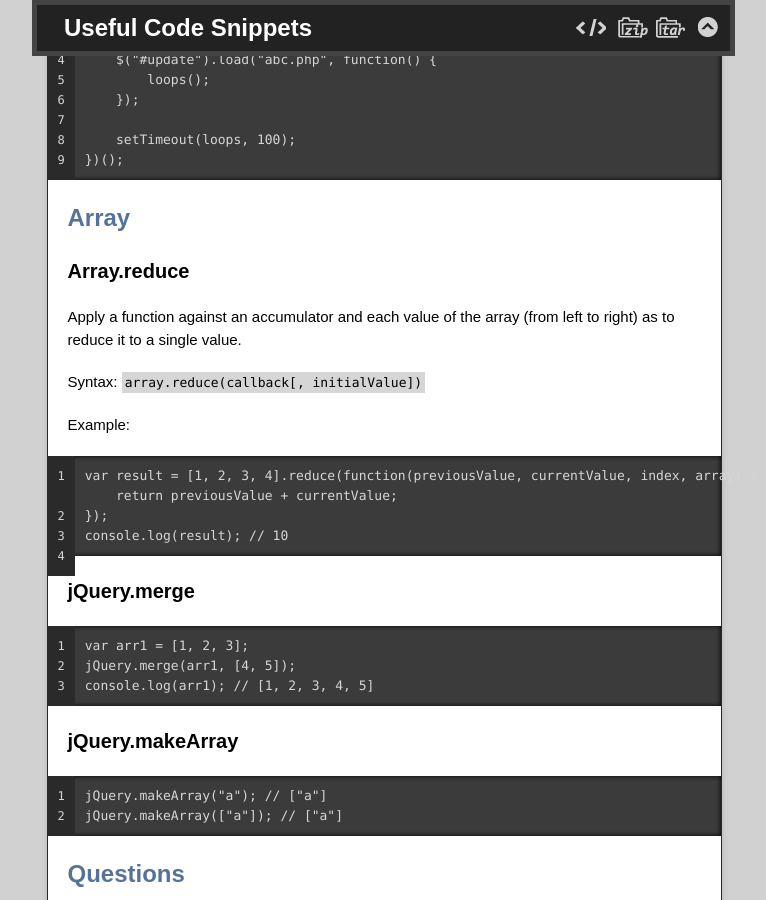
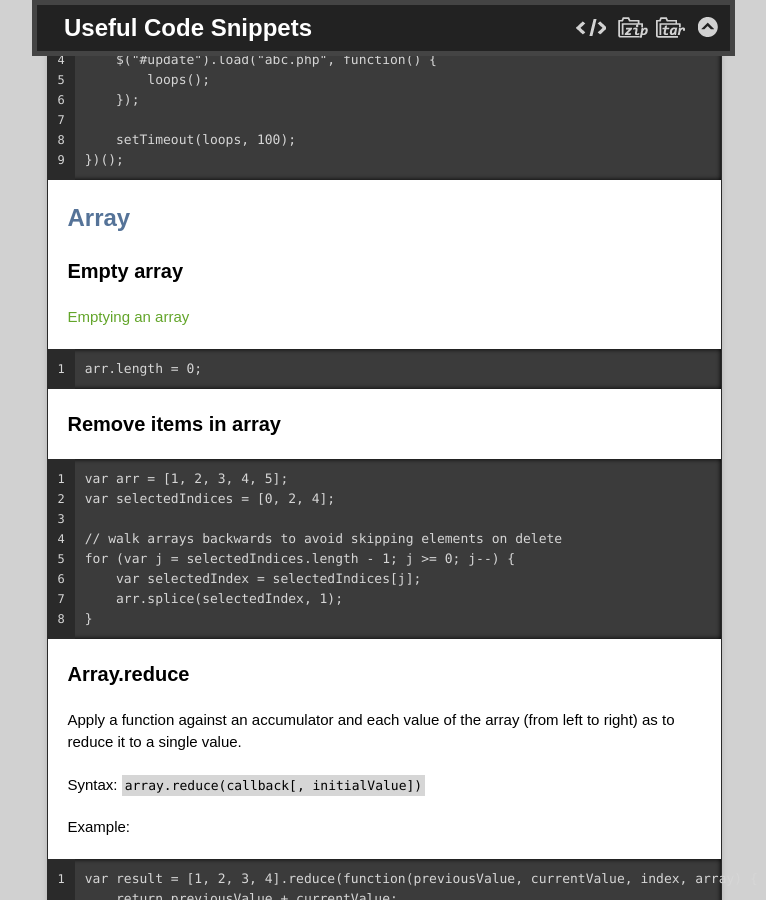
Before and after one commit to rogerxu/rogerxu.github.io, a Jekyll site: the page built from _posts/2012-10-30-javascript-tips.md, in a window 1280 px wide and 900 px high, scrolled down 739 px. Shown: the whole window, without its empty margins (256-1022 px from the left). Built offline with Jekyll 4.4.1, drawn with Linux system fonts in a browser that asks for light colours; nearby versions of some CDN libraries.

Commit message:
Add empty and remove array JavaScript tips.

```diff
--- a/_posts/2012-10-30-javascript-tips.md
+++ b/_posts/2012-10-30-javascript-tips.md
@@ -32,6 +32,24 @@ Use function block to avoid global variables.
 
 
 ## Array
+
+### Empty array
+
+[Emptying an array](http://jsperf.com/emptying-arrays)
+
+    arr.length = 0;
+
+### Remove items in array
+
+    var arr = [1, 2, 3, 4, 5];
+    var selectedIndices = [0, 2, 4];
+
+    // walk arrays backwards to avoid skipping elements on delete
+    for (var j = selectedIndices.length - 1; j >= 0; j--) {
+        var selectedIndex = selectedIndices[j];
+        arr.splice(selectedIndex, 1);
+    }
+
 
 ### Array.reduce
 
```
